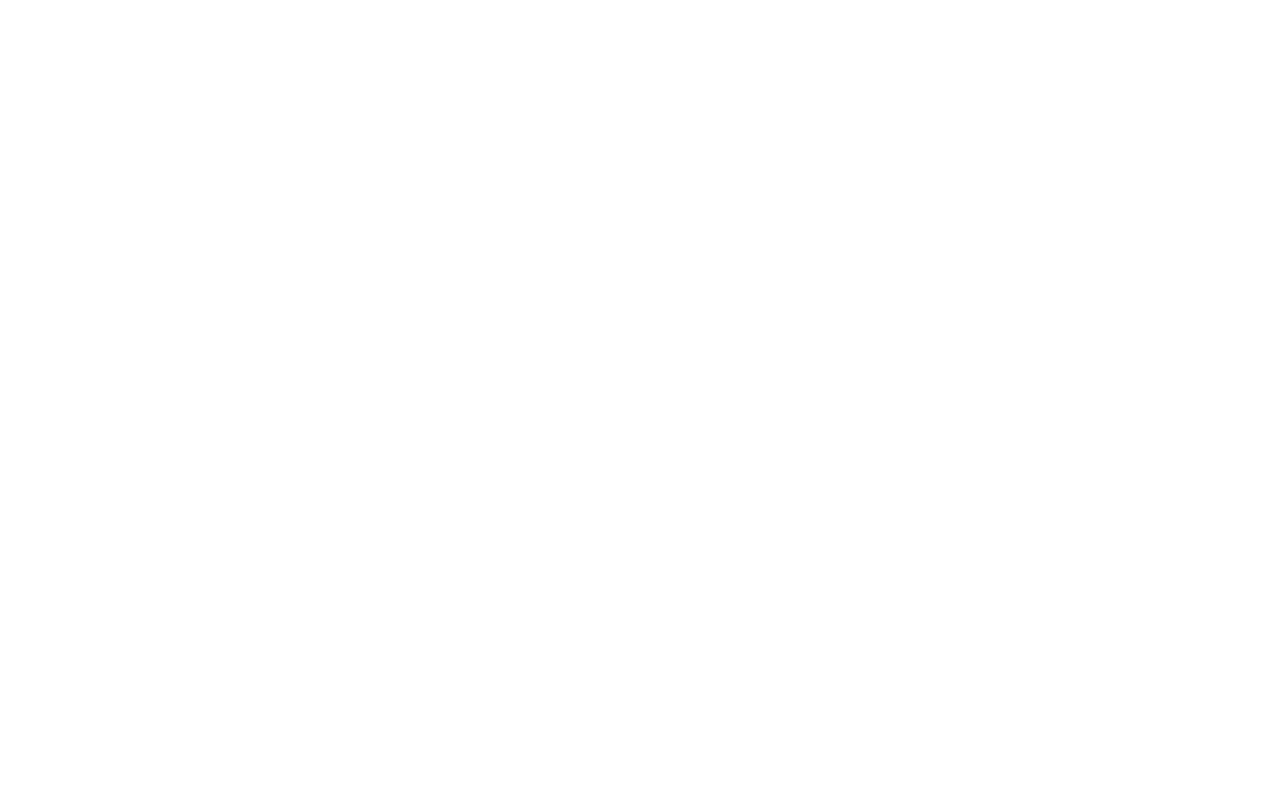
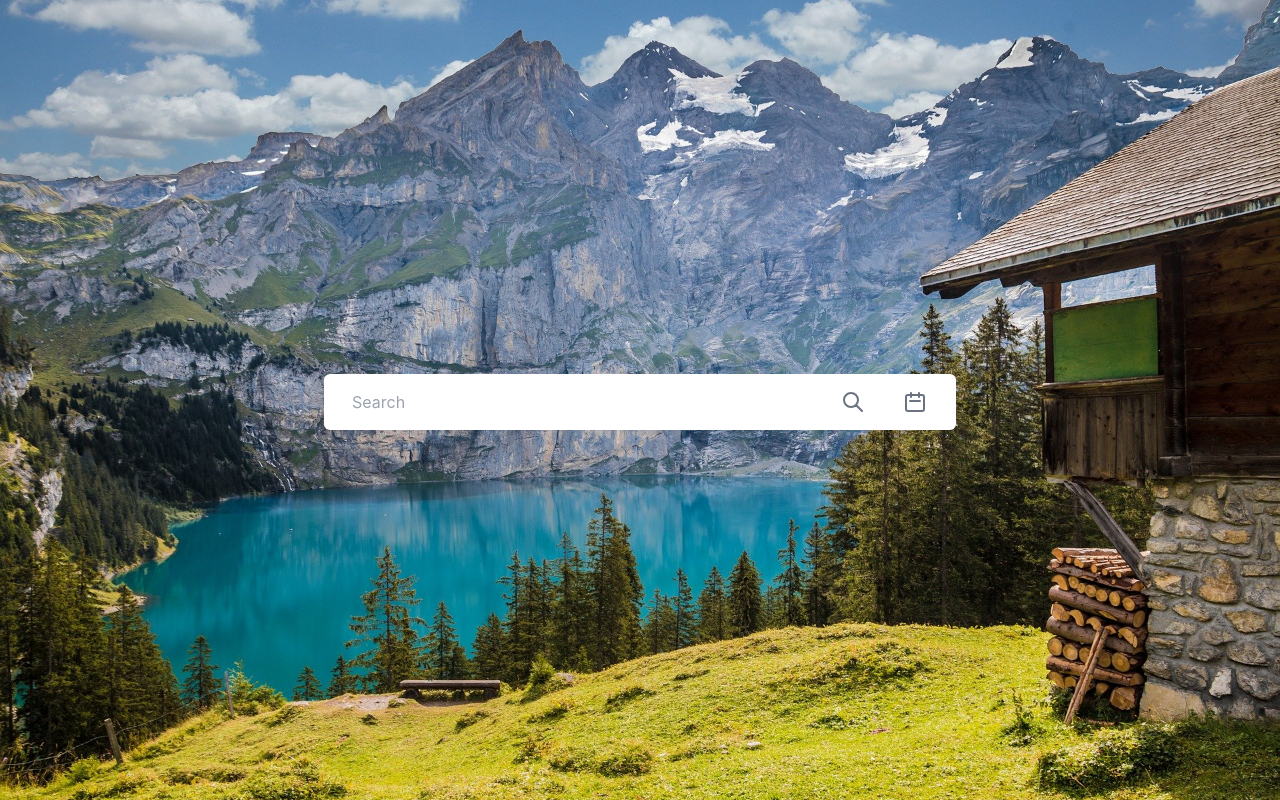
Before and after one commit to Rent-Alpes/rent-alpes, a React (Create React App) app: page / in a window 1280 px wide. Built offline with nearby package versions, Linux system fonts and the light colour scheme.

Commit message:
background image + search + calendar

```diff
--- a/src/components/App/App.js
+++ b/src/components/App/App.js
@@ -4,7 +4,7 @@
 import Login from "../Login/Login";
 import ForgetPassword from "../ForgetPassword/ForgetPassword";
 import Profil from "../Profil/Profil";
-
+import Home from "../Home/Home";
 
 function App() {
 
@@ -12,6 +12,7 @@
     <Router>
 
       <Switch>
+        <Route path="/" component={Home} />
         <Route path="/signup" component={Signup} />
         <Route path="/login" component={Login} />
         <Route path="/forgetpassword" component={ForgetPassword} />
--- /dev/null
+++ b/src/components/Home/Home.css
@@ -0,0 +1,10 @@
+.bg-home {
+    background-image: url("../../images/home.jpg");
+
+}
+
+.btn-calendar {
+    display: flex;
+    justify-content: center;
+    align-items: center;
+}
--- /dev/null
+++ b/src/components/Home/Home.js
@@ -0,0 +1,39 @@
+import React from 'react';
+// import { Link } from 'react-router-dom';
+// import { firebaseContext } from '../Firebase';
+// import logo from '../../images/logo.png'
+import "../Home/Home.css"
+
+const Home = () => {
+
+
+
+    return (
+        <div className="w-full h-screen">
+            <div className="bg-home w-full h-screen bg-no-repeat bg-cover bg-center">
+                <div className="min-h-screen flex flex-col">
+                    {/* SEARCHBAR */}
+                    <div className="container mx-auto flex-1 flex flex-col items-center justify-center px-2 w-full">
+                        <div className="mt-1 relative rounded-md shadow-sm w-6/12">
+                            <input type="text" name="price" id="price" className="w-full pl-7 pr-12 rounded-md h-14" placeholder="Search" />
+                            <div className="absolute inset-y-0 right-0 flex items-center">
+                                <button id="currency" name="currency" className="h-full py-0 pl-2 pr-7 border-transparent bg-white text-gray-500 sm:text-sm rounded-md">
+                                    <svg xmlns="http://www.w3.org/2000/svg" className="h-6 w-6" fill="none" viewBox="0 0 24 24" stroke="currentColor">
+                                        <path strokeLinecap="round" strokeLinejoin="round" strokeWidth={2} d="M21 21l-6-6m2-5a7 7 0 11-14 0 7 7 0 0114 0z" />
+                                    </svg>
+                                </button>
+                                <button id="currency" name="currency" className="btn-calendar border border-grey-light border-l-2 h-full py-0 pl-2 pr-7 border-transparent bg-transparent text-gray-500 sm:text-sm rounded-l-sm">
+                                    <svg xmlns="http://www.w3.org/2000/svg" className="h-6 w-6" fill="none" viewBox="0 0 24 24" stroke="currentColor">
+                                        <path strokeLinecap="round" strokeLinejoin="round" strokeWidth={2} d="M8 7V3m8 4V3m-9 8h10M5 21h14a2 2 0 002-2V7a2 2 0 00-2-2H5a2 2 0 00-2 2v12a2 2 0 002 2z" />
+                                    </svg>
+                                </button>
+                            </div>
+                        </div>
+                    </div>
+                </div>
+            </div>
+        </div >
+    )
+}
+
+export default Home;
```
Also changed, not shown: src/App.css (line endings or trailing spaces), src/images/home.jpg (added).
